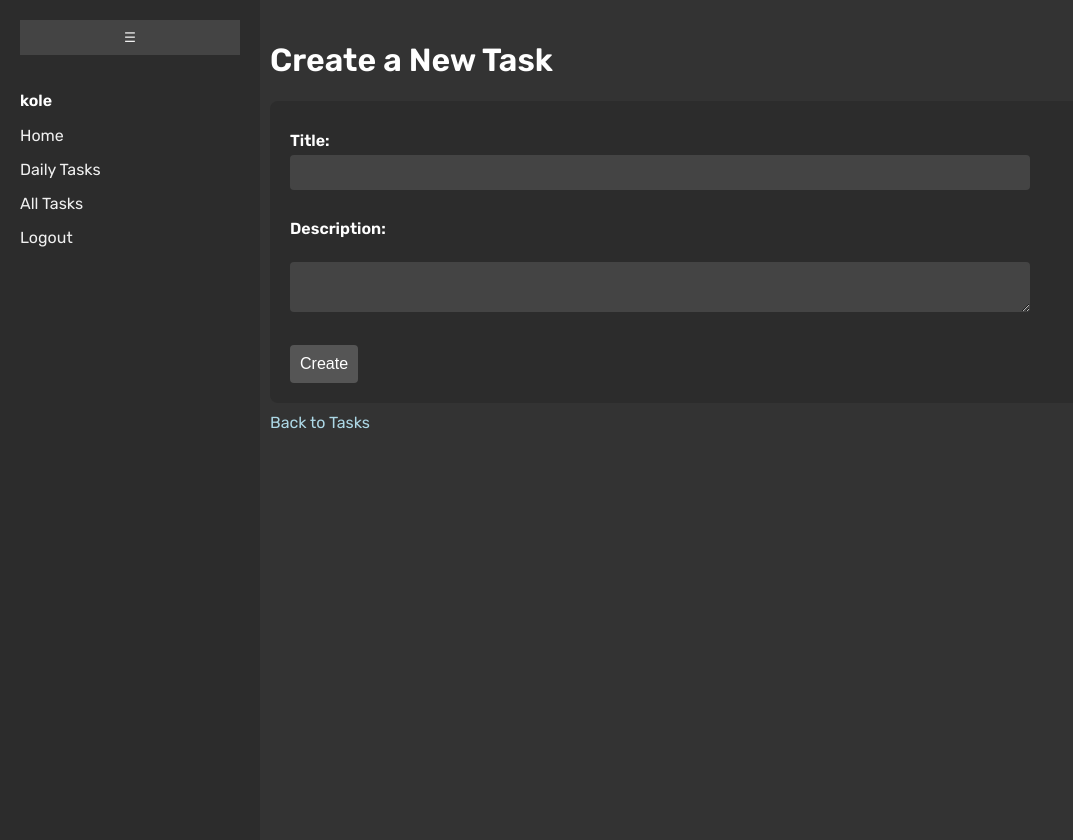
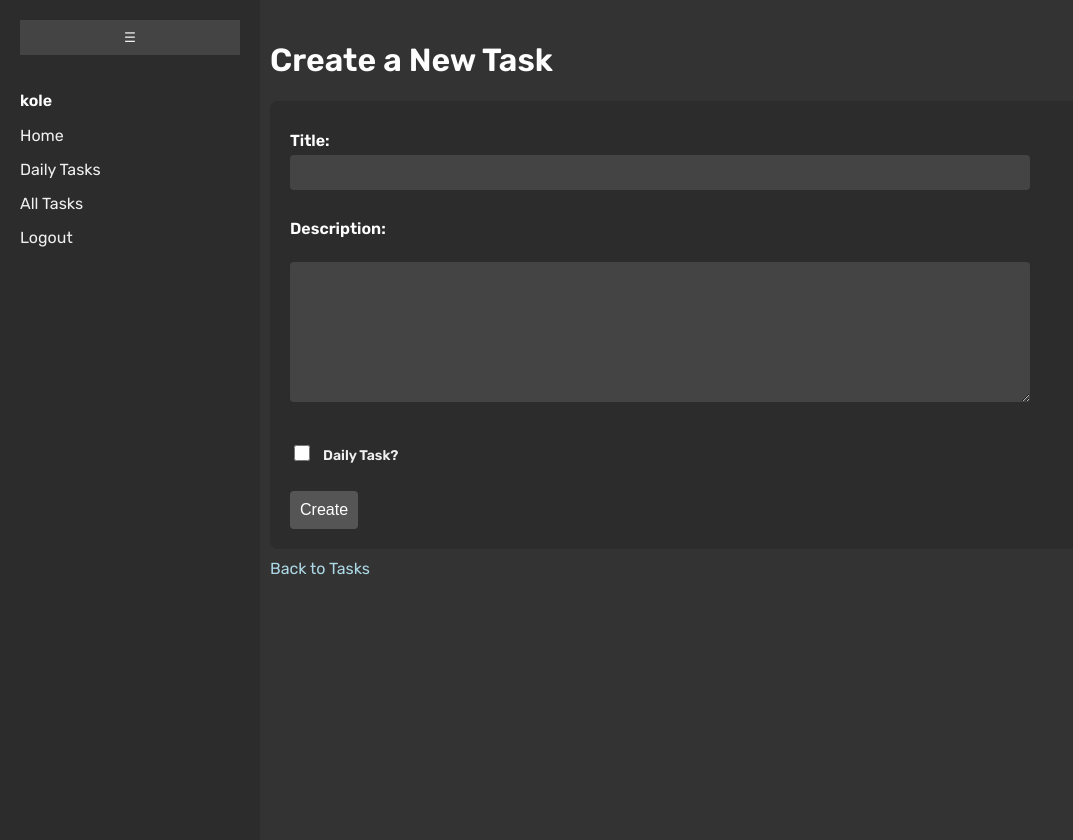
Before and after one commit to KoleGuenther/AimTasks, a Django app: page /tasks/create/ in a window 1280 px wide. Shown: the whole page, without its empty margins (0-1073 px from the left). Run offline with Django 5.2, Linux system fonts and the light colour scheme; a user stored in the database is signed in.

Commit message:
new checkboxes, daily tasks

```diff
--- a/static/css/forms.css
+++ b/static/css/forms.css
@@ -76,3 +76,19 @@ html, body {
 .content a:hover {
     text-decoration: underline;
 }
+
+/* checkbox css */
+.checkbox-row {
+    display: flex;
+    align-items: center;
+    gap: 10px;
+    margin: 12px 0;
+    color: #f0f0f0;
+    font-size: 14px;
+}
+
+.checkbox-row input[type="checkbox"] {
+    width: 16px;
+    height: 16px;
+    accent-color: #4CAF50;
+}
--- a/tasks/views.py
+++ b/tasks/views.py
@@ -15,10 +15,12 @@ def task_create(request):
     if request.method == 'POST':
         title = request.POST.get('title')
         description = request.POST.get('description')
+        is_daily = request.POST.get('is_daily') == 'on'
         Task.objects.create(
             user=request.user,
             title=title,
-            description=description
+            description=description,
+            is_daily=is_daily,
         )
         messages.success(request, "Task created successfully!")  # this is how to use the flash message
         return redirect('task_list')
@@ -31,6 +33,7 @@ def task_update(request, task_id):
         task.title = request.POST.get('title')
         task.description = request.POST.get('description')
         task.completed = 'completed' in request.POST
+        task.is_daily = request.POST.get('is_daily') == 'on'
         task.save()
         messages.success(request, "Task updated successfully!")
         return redirect('task_list')
--- a/templates/tasks/task_create.html
+++ b/templates/tasks/task_create.html
@@ -23,7 +23,12 @@
                 <input type="text" name="title" required><br><br>
 
                 <label>Description:</label><br>
-                <textarea name="description"></textarea><br><br>
+                <textarea name="description" rows="8"></textarea><br><br>
+
+                <div class="checkbox-row">
+                    <input type="checkbox" id="is_daily" name="is_daily" {% if task.is_daily %}checked{% endif %}>
+                    <label for="is_daily">Daily Task?</label>
+                </div>
 
                 <button type="submit">Create</button>
             </form>
```
Also changed, not shown: templates/tasks/task_update.html (+12 -5 lines), db.sqlite3.
